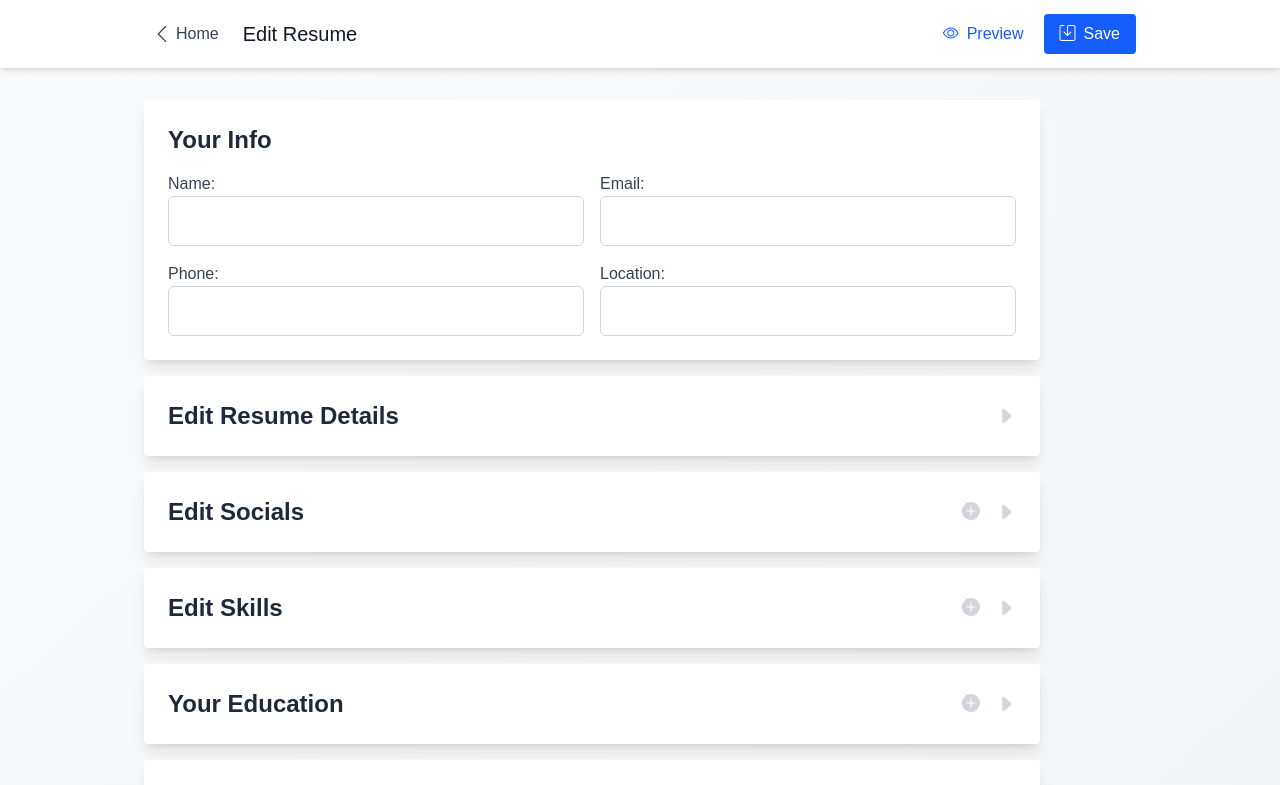
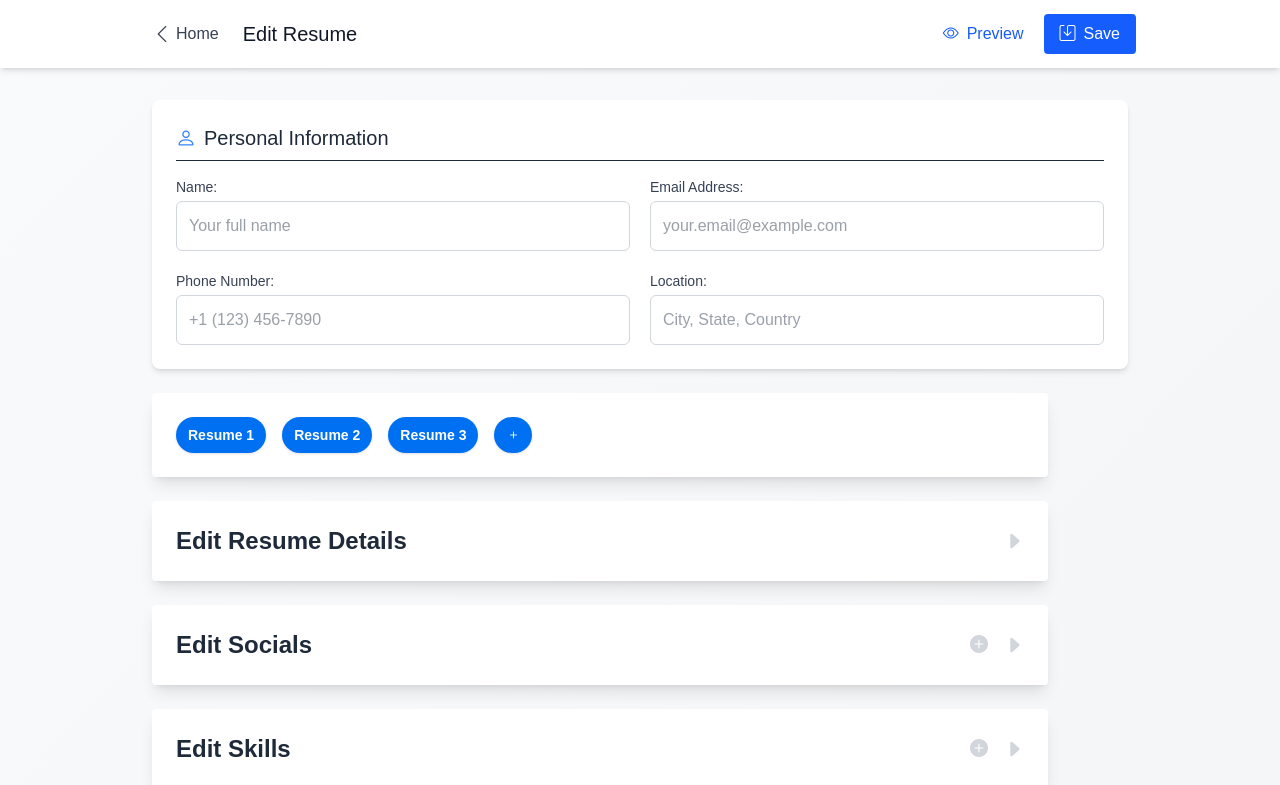
Before and after one commit to KiwiFunk/resume-builder, a Next.js app in the folder resume-app/: page /edit-details in a window 1280 px wide. Shown: the top 785 px of the page. Built offline with nearby package versions, Linux system fonts and the light colour scheme.

Commit message:
Updated personal info/persistant data card

```diff
--- a/resume-app/src/app/edit-details/page.js
+++ b/resume-app/src/app/edit-details/page.js
@@ -137,54 +137,65 @@ export default function EditDetailsPage() {
             </div>
 
             {/* Form populated with data from UserData.js */}
-            <div className="container mx-auto max-w-5xl px-4">
-                <form className="w-full max-w-4xl">
+            <div className="container mx-auto max-w-5xl px-6">
+                <form className="w-full space-y-6">
 
-                    {/* Persistant user info */}
-                    <div className="mt-4 p-6 bg-white rounded shadow-lg w-full max-w-4xl">
-                        <h2 className="text-2xl font-bold text-gray-800">Your Info</h2>
-                        <div className="grid grid-cols-1 sm:grid-cols-2 gap-4">
-                            <div className="mt-4">
-                                <label htmlFor="name" className="block text-gray-700">Name:</label>
+                    {/* Personal Information Card. These fields persist between resumes */}
+                    <div className="bg-white rounded-lg shadow-md p-6">
+                        <h2 className="text-xl font-medium text-gray-800 mb-4 border-b pb-2 flex items-center">
+                            <i className="bi bi-person mr-2 text-blue-500"></i>
+                            Personal Information
+                        </h2>
+
+                        <div className="grid grid-cols-1 sm:grid-cols-2 gap-5">
+                            <div>
+                                <label htmlFor="name" className="block text-sm font-medium text-gray-700 mb-1">Name:</label>
                                 <input
                                     type="text"
                                     id="name"
                                     value={data.name}
-                                    onChange={(e) => setData({ ...data, name: e.target.value })} // Update state on change
+                                    onChange={(e) => setData({ ...data, name: e.target.value })}
                                     className={inputClasses}
+                                    placeholder="Your full name"
                                 />
                             </div>
-                            <div className="sm:mt-4">
-                                <label htmlFor="email" className="block text-gray-700">Email:</label>
+                            <div>
+                                <label htmlFor="email" className="block text-sm font-medium text-gray-700 mb-1">Email Address:</label>
                                 <input
                                     type="email"
                                     id="email"
                                     value={data.email}
                                     onChange={(e) => setData({ ...data, email: e.target.value })}
-                                    className={inputClasses} />
+                                    placeholder="your.email@example.com"
+                                    className={inputClasses}
+                                />
                             </div>
                             <div>
-                                <label htmlFor="phone" className="block text-gray-700">Phone:</label>
+                                <label htmlFor="phone" className="block text-sm font-medium text-gray-700 mb-1">Phone Number:</label>
                                 <input
                                     type="text"
                                     id="phone"
                                     value={data.phone}
                                     onChange={(e) => setData({ ...data, phone: e.target.value })}
-                                    className={inputClasses} />
+                                    placeholder="+1 (123) 456-7890"
+                                    className={inputClasses}
+                                />
                             </div>
                             <div>
-                                <label htmlFor="location" className="block text-gray-700">Location:</label>
+                                <label htmlFor="location" className="block text-sm font-medium text-gray-700 mb-1">Location:</label>
                                 <input
                                     type="text"
                                     id="location"
                                     value={data.location}
                                     onChange={(e) => setData({ ...data, location: e.target.value })}
-                                    className={inputClasses} />
+                                    placeholder="City, State, Country"
+                                    className={inputClasses}
+                                />
                             </div>
                         </div>
                     </div>
 
-                    {/* Resume selector, with the option to create a new resume
+                    {/* Resume selector, with the option to create a new resume */}
                     <div className="mt-4 p-6 bg-white rounded shadow-lg w-full max-w-4xl flex gap-4">
                         <span
                             className="px-3 py-2 rounded-full bg-(--accent) text-white text-sm font-semibold shadow-sm"
@@ -207,7 +218,7 @@ export default function EditDetailsPage() {
                         <i className="bi bi-plus"></i>
                         </span>
                     </div>
-                    */}
+
 
                     {/* Resume Details */}
 
```
